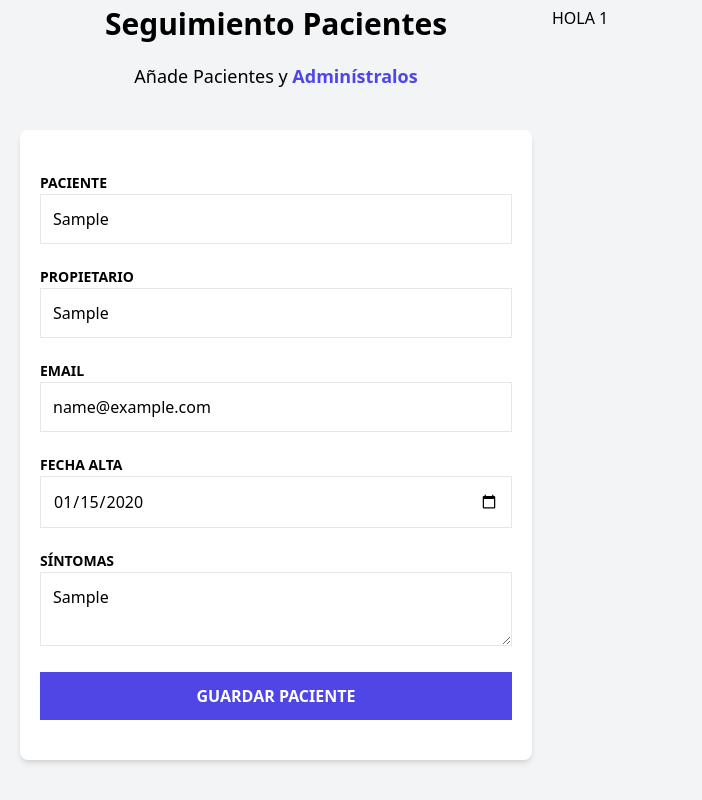
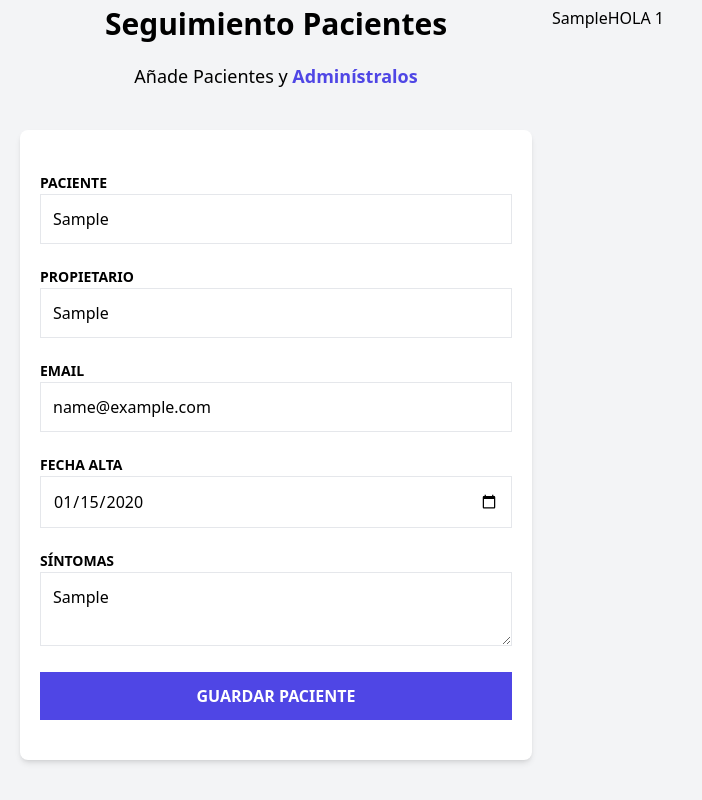
Before and after one commit to saitac/escuela-react-zustand-pacientes, a React (Vite) app: page / in a window 1280 px wide. Both pictures are taken after typing "Sample", "Sample", "name@example.com", "2020-01-15", "Sample" into the empty fields and a click on the input "Guardar Paciente". Shown: the part 218-1018 px from the top of the page, without its empty margins (0-702 px from the left). Built offline with nearby package versions, Linux system fonts and the light colour scheme.

Commit message:
20240708 17:45

```diff
--- a/package.json
+++ b/package.json
@@ -12,11 +12,14 @@
   "dependencies": {
     "react": "^18.3.1",
     "react-dom": "^18.3.1",
-    "react-hook-form": "^7.52.1"
+    "react-hook-form": "^7.52.1",
+    "uuid": "^10.0.0",
+    "zustand": "^4.5.4"
   },
   "devDependencies": {
     "@types/react": "^18.3.3",
     "@types/react-dom": "^18.3.0",
+    "@types/uuid": "^10.0.0",
     "@typescript-eslint/eslint-plugin": "^7.13.1",
     "@typescript-eslint/parser": "^7.13.1",
     "@vitejs/plugin-react-swc": "^3.5.0",
--- a/src/components/PatientForm.tsx
+++ b/src/components/PatientForm.tsx
@@ -2,13 +2,19 @@
 import { useForm } from "react-hook-form"
 import Error from "./Error";
 import { ClsPatient } from "../classes/classes";
+import { usePatientStore } from "../stores/usePatientStore";
 
 const PatientForm = () => {
+
+    //const { addPatient } = usePatientStore()
+    const addPatient = usePatientStore( (state) => state.addPatient );
 
     const { register, handleSubmit, formState: {errors} } = useForm<ClsPatient>();
 
     const onSubmit = (data: ClsPatient) => {
-        console.log(data);
+
+        addPatient(data);
+        //console.log(data);
     }
 
     return(
--- a/src/components/PatientsList.tsx
+++ b/src/components/PatientsList.tsx
@@ -1,7 +1,15 @@
+
+import { usePatientStore } from "../stores/usePatientStore"
 
 const PatientsList = () => {
+
+    const patients = usePatientStore( (state) => state.patients );
+
     return(
         <>
+            {
+                patients.map( p => <p key={p.id}>{p.name}</p>)
+            }
             <h1>HOLA 1</h1>
         </>
     )
--- /dev/null
+++ b/src/stores/usePatientStore.tsx
@@ -0,0 +1,29 @@
+
+import { create } from "zustand"
+import { v7 as uuidv7 } from "uuid";
+import { ClsPatient } from "../classes/classes";
+
+
+type PatientState = {
+    patients: ClsPatient[];
+    addPatient: (data: ClsPatient) => void;
+}
+
+const createPatient = (data: ClsPatient): ClsPatient => {
+    let newPatient: ClsPatient = new ClsPatient();
+    newPatient = {...data, id: uuidv7()}
+    return newPatient;
+}
+
+const usePatientStore = create<PatientState>( (set) => ({
+    patients: [],
+    addPatient: (data: ClsPatient) => {
+        set( (state) => ({
+            patients: [...state.patients, createPatient(data)]
+        }));
+    }
+}));
+
+export {
+    usePatientStore
+}
```
Also changed, not shown: 1 other file (tests, documents, lock files or other folders).
